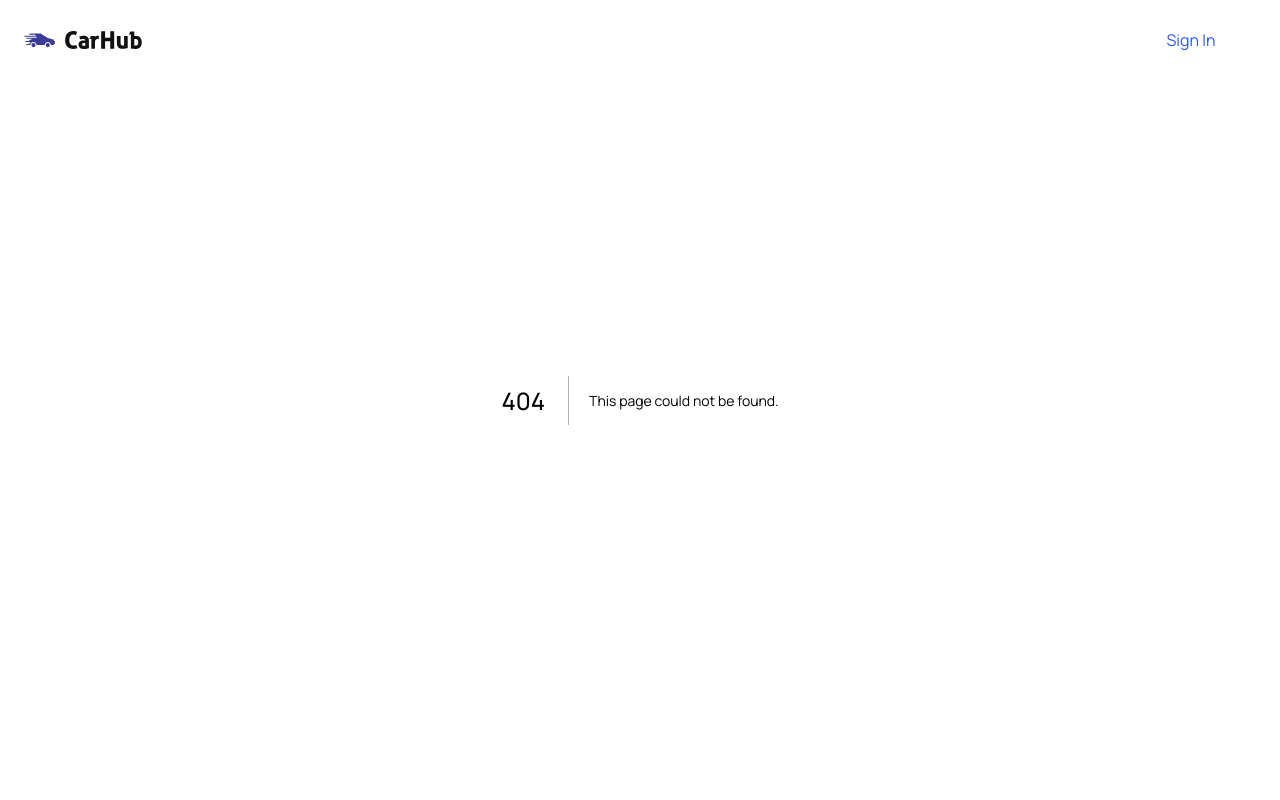
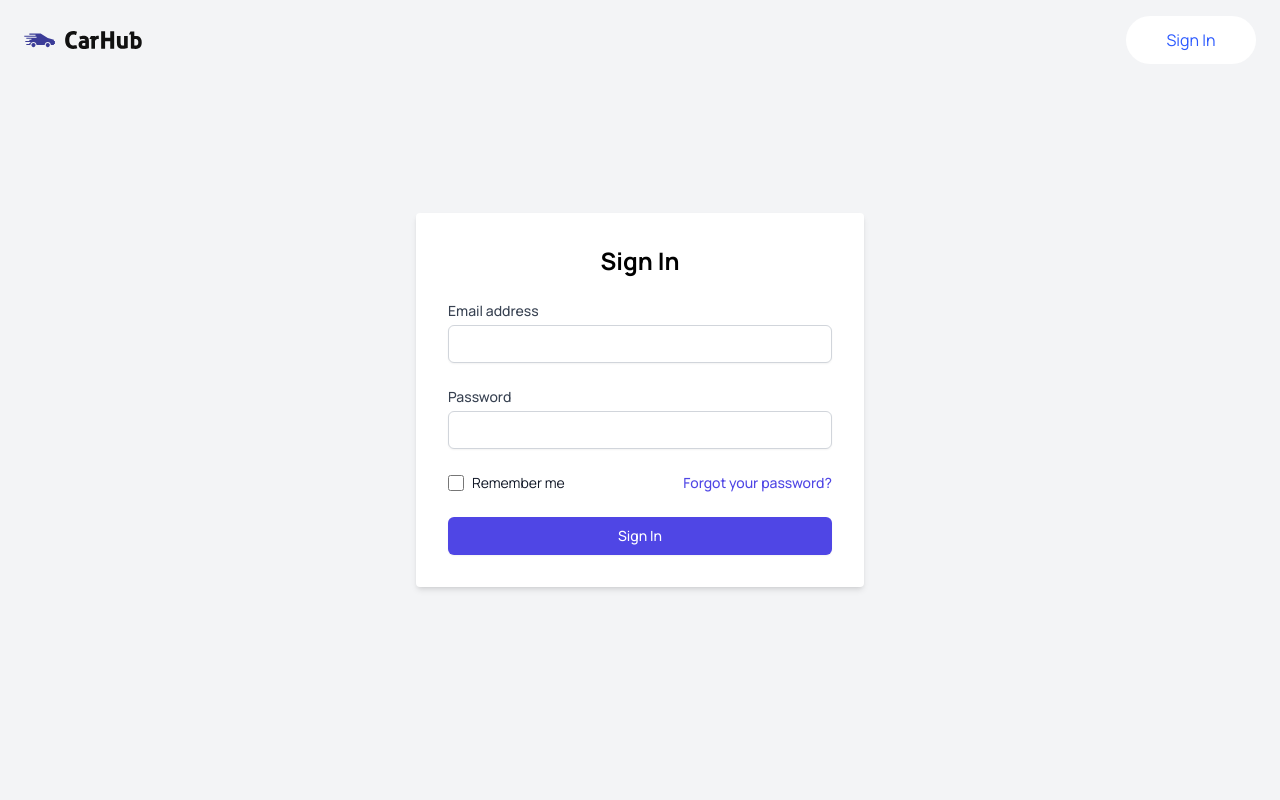
Before and after one commit to NguyenPhucTrong/next-react, a Next.js app: page /signin in a window 1280 px wide. Before the commit this address had no page. Shown: the top 800 px of the page. Built offline with nearby package versions, Linux system fonts and the light colour scheme.

Commit message:
done dự án nhỏ

```diff
--- a/app/page.tsx
+++ b/app/page.tsx
@@ -6,30 +6,64 @@ import { CustomFilter, Hero, Searchbar, CarCard } from "@/components";
 import { fuels, yearsOfProduction } from "@/constants";
 import { useSearchParams } from "next/navigation";
 import { fetchCars } from "@/utils";
-import { HomeProps } from "@/styles";
 import ShowMore from "@/components/ShowMore";
 
-export default function Home({ searchParams }: HomeProps) {
+export default function Home() {
   const [allCars, setAllCars] = useState([]);
   const [isLoading, setIsLoading] = useState(true);
+
+  const [manufacturer, setManufacturer] = useState("");
+  const [model, setModel] = useState("");
+
+  const [fuel, setFuel] = useState("");
+  const [year, setYear] = useState(2022);
+  const [limit, setLimit] = useState(10);
+
   const params = useSearchParams();
 
-  useEffect(() => {
-    async function getCars() {
-      const cars = await fetchCars({
-        manufacturer: params.get("manufacturer") || "",
-        year: parseInt(params.get('year') || "2022"),
-        fuel: params.get("fuel") || "",
-        limit: parseInt(params.get("limit") || "10"),
-        model: params.get("model") || "",
-      }
-      );
-      setAllCars(cars);
-      console.log("Cars:", cars);
+  const getCars2 = async () => {
+    setIsLoading(true);
+    try {
+
+      const results = await fetchCars({
+        year: year || 2022,
+        fuel: fuel || "",
+        limit: limit || 10,
+        model: model || "",
+      });
+      // setAllCars(cars);
+      // console.log("Cars:", cars);
+      setAllCars(results);
+      console.log("Cars:", results);
+
+
+    } catch (error) {
+      console.log(error);
+    } finally {
       setIsLoading(false);
     }
-    getCars();
-  }, [params]);
+  }
+
+  useEffect(() => {
+    getCars2();
+  }, [fuel, year, limit, manufacturer, model]);
+
+  // useEffect(() => {
+  //   async function getCars() {
+  //     const cars = await fetchCars({
+  //       manufacturer: params.get("manufacturer") || "",
+  //       year: parseInt(params.get('year') || "2022"),
+  //       fuel: params.get("fuel") || "",
+  //       limit: parseInt(params.get("limit") || "10"),
+  //       model: params.get("model") || "",
+  //     }
+  //     );
+  //     setAllCars(cars);
+  //     console.log("Cars:", cars);
+  //     setIsLoading(false);
+  //   }
+  //   getCars();
+  // }, [params]);
 
   const isDataEmpty = !Array.isArray(allCars) || allCars.length === 0;
 
@@ -43,15 +77,25 @@ export default function Home({ searchParams }: HomeProps) {
         </div>
 
         <div className='home__filters'>
-          <Searchbar />
+          {/* <Searchbar /> */}
+
+          <Searchbar
+            setManufacturer={setManufacturer}
+            setModel={setModel}
+          />
 
           <div className='home__filter-container'>
-            <CustomFilter title='fuel' options={fuels} />
+            {/* <CustomFilter title='fuel' options={fuels} />
             <CustomFilter title='year' options={yearsOfProduction} />
+            */}
+            <CustomFilter title='fuel' options={fuels} setFilter={setFuel} />
+            <CustomFilter title='year' options={yearsOfProduction} setFilter={setYear} />
           </div>
         </div>
 
-        {isLoading ? (
+
+
+        {/* {isLoading ? (
           <div>Loading...</div>
         ) : !isDataEmpty ? (
           <section>
@@ -59,11 +103,46 @@ export default function Home({ searchParams }: HomeProps) {
               {allCars.map((car, index) => (
                 <CarCard key={index} car={car} />
               ))}
-            </div>
-            <ShowMore
+            </div> */}
+        {/* <ShowMore
               pageNumber={(parseInt(params.get('limit') || '10', 10)) / 10}
               isNext={(parseInt(params.get('limit') || '10', 10)) > allCars.length}
+            /> */}
+
+        {/* </section>
+      ) : (
+      <div className="home__error-container">
+        <h2 className="text-black text-xl font-bold">
+          Oops, no results found
+        </h2>
+        <p>
+          No cars available at the moment.
+        </p>
+      </div>
+        )} */}
+
+        {allCars.length > 0 ? (
+          <section>
+            <div className='home__cars-wrapper'>
+              {allCars.map((car, index) => (
+                <CarCard key={index} car={car} />
+              ))}
+            </div>
+
+            {isLoading && (
+              <div className="mt-16 w-full flex-center">
+                <Image src="/loader.svg" alt="loader" width={50} height={50}
+                  className="object-contain"
+                />
+              </div>
+            )}
+
+            <ShowMore
+              pageNumber={limit / 10}
+              isNext={limit > allCars.length}
+              setLimit={setLimit}
             />
+
           </section>
         ) : (
           <div className="home__error-container">
@@ -74,8 +153,11 @@ export default function Home({ searchParams }: HomeProps) {
               No cars available at the moment.
             </p>
           </div>
-        )}
+        )
+        }
+
+
       </div>
-    </main>
+    </main >
   );
 }
--- /dev/null
+++ b/app/signin/page.tsx
@@ -0,0 +1,67 @@
+import React from 'react';
+
+const SignIn: React.FC = () => {
+    return (
+        <div className="flex items-center justify-center min-h-screen bg-gray-100">
+            <div className="w-full max-w-md p-8 space-y-6 bg-white rounded shadow-md">
+                <h2 className="text-2xl font-bold text-center">Sign In</h2>
+                <form className="space-y-6">
+                    <div>
+                        <label htmlFor="email" className="block text-sm font-medium text-gray-700">
+                            Email address
+                        </label>
+                        <input
+                            id="email"
+                            name="email"
+                            type="email"
+                            autoComplete="email"
+                            required
+                            className="w-full px-3 py-2 mt-1 border border-gray-300 rounded-md shadow-sm focus:outline-none focus:ring-indigo-500 focus:border-indigo-500 sm:text-sm"
+                        />
+                    </div>
+                    <div>
+                        <label htmlFor="password" className="block text-sm font-medium text-gray-700">
+                            Password
+                        </label>
+                        <input
+                            id="password"
+                            name="password"
+                            type="password"
+                            autoComplete="current-password"
+                            required
+                            className="w-full px-3 py-2 mt-1 border border-gray-300 rounded-md shadow-sm focus:outline-none focus:ring-indigo-500 focus:border-indigo-500 sm:text-sm"
+                        />
+                    </div>
+                    <div className="flex items-center justify-between">
+                        <div className="flex items-center">
+                            <input
+                                id="remember_me"
+                                name="remember_me"
+                                type="checkbox"
+                                className="w-4 h-4 text-indigo-600 border-gray-300 rounded focus:ring-indigo-500"
+                            />
+                            <label htmlFor="remember_me" className="block ml-2 text-sm text-gray-900">
+                                Remember me
+                            </label>
+                        </div>
+                        <div className="text-sm">
+                            <a href="#" className="font-medium text-indigo-600 hover:text-indigo-500">
+                                Forgot your password?
+                            </a>
+                        </div>
+                    </div>
+                    <div>
+                        <button
+                            type="submit"
+                            className="w-full px-4 py-2 text-sm font-medium text-white bg-indigo-600 border border-transparent rounded-md shadow-sm hover:bg-indigo-700 focus:outline-none focus:ring-2 focus:ring-offset-2 focus:ring-indigo-500"
+                        >
+                            Sign In
+                        </button>
+                    </div>
+                </form>
+            </div>
+        </div>
+    );
+};
+
+export default SignIn;
--- a/components/CustomFilter.tsx
+++ b/components/CustomFilter.tsx
@@ -4,27 +4,23 @@ import { Fragment, useState } from "react";
 import Image from "next/image";
 import { useRouter } from "next/navigation";
 import { Listbox, ListboxButton, ListboxOption, ListboxOptions, Transition } from "@headlessui/react";
-import { CustomFilterProps } from "@/styles";
-import { updateSearchParamsProps } from "@/utils";
+import { CustomFilterProp } from "@/styles";
 
 
-export default function CustomFilter({ title, options }: CustomFilterProps) {
-    const router = useRouter();
+export default function CustomFilter<T>({ options, setFilter }: CustomFilterProp<T>) {
+    // const router = useRouter();
+
+    // const handleUpadateParams = (e: { title: string, value: string }) => {
+    //     const newPathName = updateSearchParamsProps(title, e.value.toLowerCase());
+    //     router.push(newPathName)
+    // }
     const [selected, setSelected] = useState(options[0]); // State for storing the selected option
-
-    const handleUpadateParams = (e: { title: string, value: string }) => {
-        const newPathName = updateSearchParamsProps(title, e.value.toLowerCase());
-
-
-
-        router.push(newPathName)
-    }
 
     return (
         <div className="w-fit">
             <Listbox
                 value={selected}
-                onChange={(e) => { setSelected(e); handleUpadateParams(e) }}
+                onChange={(e) => { setSelected(e); setFilter(e.value as unknown as T) }}
             >
                 <div className="relative w-fit z-10">
                     <ListboxButton className="custom-filter__btn">
--- a/components/Navbar.tsx
+++ b/components/Navbar.tsx
@@ -1,9 +1,17 @@
+"use client";
+
 import Image from 'next/image'
 import Link from 'next/link'
 import React from 'react'
 import CustomButton from './CustomButton'
+import { useRouter } from 'next/navigation';
 
 export default function Navbar() {
+    const router = useRouter();
+
+    const handleSignIn = () => {
+        router.push('/signin')
+    }
     return (
         <header className='w-full absolute z-10'>
             <nav className='max-w-[1440px] mx-auto flex justify-between items-center xm:px-16 px-6 py-4'>
@@ -11,7 +19,9 @@ export default function Navbar() {
                     <Image src='/logo.svg' alt='Car Hub Logo' width={118} height={118} className='object-contain' />
                 </Link>
 
-                <CustomButton title='Sign In' btnType="button" containerStyles='text-primary-blue bg-white rounded-full min-w-[130px]' />
+                <CustomButton title='Sign In' btnType="button" containerStyles='text-primary-blue bg-white rounded-full min-w-[130px] hover:bg-primary-blue hover:text-white transition duration-300'
+                    handleClick={handleSignIn}
+                />
             </nav>
         </header>
     )
--- a/components/SearchManufacturer.tsx
+++ b/components/SearchManufacturer.tsx
@@ -2,15 +2,14 @@
 
 import { Combobox, ComboboxButton, ComboboxInput, ComboboxOption, ComboboxOptions, Transition } from "@headlessui/react";
 import { useState, Fragment } from "react";
-import { SearchManufacturerProps } from "@/styles";
 import Image from "next/image";
 
 import { manufacturers } from "@/constants";
+import { SearchManuFacturerProps } from "@/styles";
 
 export default function SearchManufacturer({
-    manufacturer,
-    setManufacturer,
-}: SearchManufacturerProps) {
+    selected, setSelected
+}: SearchManuFacturerProps) {
     const [query, setQuery] = useState<string>("");
 
     const filteredManufacturers =
@@ -22,7 +21,7 @@ export default function SearchManufacturer({
 
     return (
         <div className='search-manufacturer'>
-            <Combobox value={manufacturer} onChange={setManufacturer}>
+            <Combobox value={selected} onChange={setSelected}>
                 <div className='relative w-full'>
                     {/* Button for the combobox. Click on the icon to see the complete dropdown */}
                     <ComboboxButton className='absolute top-[14px]'>
--- a/components/Searchbar.tsx
+++ b/components/Searchbar.tsx
@@ -4,6 +4,7 @@ import { useRouter } from 'next/navigation';
 import { SearchManufacturer } from './';
 import Image from 'next/image';
 import React, { useState } from 'react'
+import { SearchBarProps } from '@/styles';
 
 const SearchButton = ({ otherClasses }: { otherClasses: string }) => (
     <button type='submit' className={`-ml-3 z-10 ${otherClasses}`} >
@@ -17,9 +18,12 @@ const SearchButton = ({ otherClasses }: { otherClasses: string }) => (
     </button>
 )
 
-export default function Searchbar() {
-    const [manufacturer, setManufacturer] = useState("");
-    const [model, setModel] = useState("");
+export default function Searchbar({ setManufacturer, setModel }: SearchBarProps) {
+    const [searchManufacturer, setSearchManufacturer] = useState("");
+    const [searchModel, setSearchModel] = useState("");
+
+    // const [manufacturer, setManufacturer] = useState("");
+    // const [model, setModel] = useState("");
 
     const router = useRouter();
     console.log("Router context:", router);
@@ -27,45 +31,46 @@ export default function Searchbar() {
 
     const handleSearch = (e: React.FormEvent<HTMLFormElement>) => {
         e.preventDefault();
-        console.log(manufacturer, model);
+        console.log(searchManufacturer, searchModel);
 
-        if (manufacturer === "" || model === "") {
+        if (searchManufacturer === "" || searchModel === "") {
             return alert("Please fill in the Searchbar");
 
         }
-        updateSearchParams(model.toLowerCase(), manufacturer.toLowerCase());
+        setModel(searchModel);
+        setManufacturer(searchManufacturer);
     }
 
-    const updateSearchParams = (model: string, manufacturer: string) => {
-        // Create a new URLSearchParams object using the current URL search parameters
-        const searchParams = new URLSearchParams(window.location.search);
+    // const updateSearchParams = (searchModel: string, searchManufacturer: string) => {
+    //     // Create a new URLSearchParams object using the current URL search parameters
+    //     const searchParams = new URLSearchParams(window.location.search);
 
-        // Update or delete the 'model' search parameter based on the 'model' value
-        if (model) {
-            searchParams.set("model", model);
-        } else {
-            searchParams.delete("model");
-        }
+    //     // Update or delete the 'model' search parameter based on the 'searchModel' value
+    //     if (searchModel) {
+    //         searchParams.set("searchModel", searchModel);
+    //     } else {
+    //         searchParams.delete("searchModel");
+    //     }
 
-        // Update or delete the 'manufacturer' search parameter based on the 'manufacturer' value
-        if (manufacturer) {
-            searchParams.set("manufacturer", manufacturer);
-        } else {
-            searchParams.delete("manufacturer");
-        }
+    //     // Update or delete the 'manufacturer' search parameter based on the 'manufacturer' value
+    //     if (searchManufacturer) {
+    //         searchParams.set("searchManufacturer", searchManufacturer);
+    //     } else {
+    //         searchParams.delete("searchManufacturer");
+    //     }
 
-        // Generate the new pathname with the updated search parameters
-        const newPathname = `${window.location.pathname}?${searchParams.toString()}`;
+    //     // Generate the new pathname with the updated search parameters
+    //     const newPathname = `${window.location.pathname}?${searchParams.toString()}`;
 
-        router.push(newPathname);
-    };
+    //     router.push(newPathname);
+    // };
 
     return (
         <form className='searchbar' onSubmit={handleSearch}>
             <div className='searchbar__item'>
                 <SearchManufacturer
-                    manufacturer={manufacturer}
-                    setManufacturer={setManufacturer}
+                    selected={searchManufacturer}
+                    setSelected={setSearchManufacturer}
                 />
                 <div className='searchbar__item'>
                     <Image
@@ -78,8 +83,8 @@ export default function Searchbar() {
                     <input
                         type='text'
                         name='model'
-                        value={model}
-                        onChange={(e) => setModel(e.target.value)}
+                        value={searchModel}
+                        onChange={(e) => setSearchModel(e.target.value)}
                         placeholder='Tiguan...'
                         className='searchbar__input'
                     />
--- a/components/ShowMore.tsx
+++ b/components/ShowMore.tsx
@@ -9,15 +9,17 @@ import { updateSearchParamsProps } from "@/utils";
 
 
 
-export default function ShowMore({ pageNumber, isNext }: ShowMoreProps) {
+export default function ShowMore({ pageNumber, isNext, setLimit }: ShowMoreProps) {
 
     const router = useRouter();
 
     const handlNavigation = () => {
         const newLimit = (pageNumber + 1) * 10;
 
-        const newPathname = updateSearchParamsProps('limit', `${newLimit}`);
-        router.push(newPathname);
+        // const newPathname = updateSearchParamsProps('limit', `${newLimit}`);
+        // router.push(newPathname);
+
+        setLimit(newLimit);
     }
     return (
         <div className="w-full flex-center gap-5 mt-10">
```
Also changed, not shown: styles/index.tsx (+13 -6 lines), utils/index.tsx (+36 -8 lines), public/loader.svg (added), 1 other file (tests, documents, lock files or other folders).
